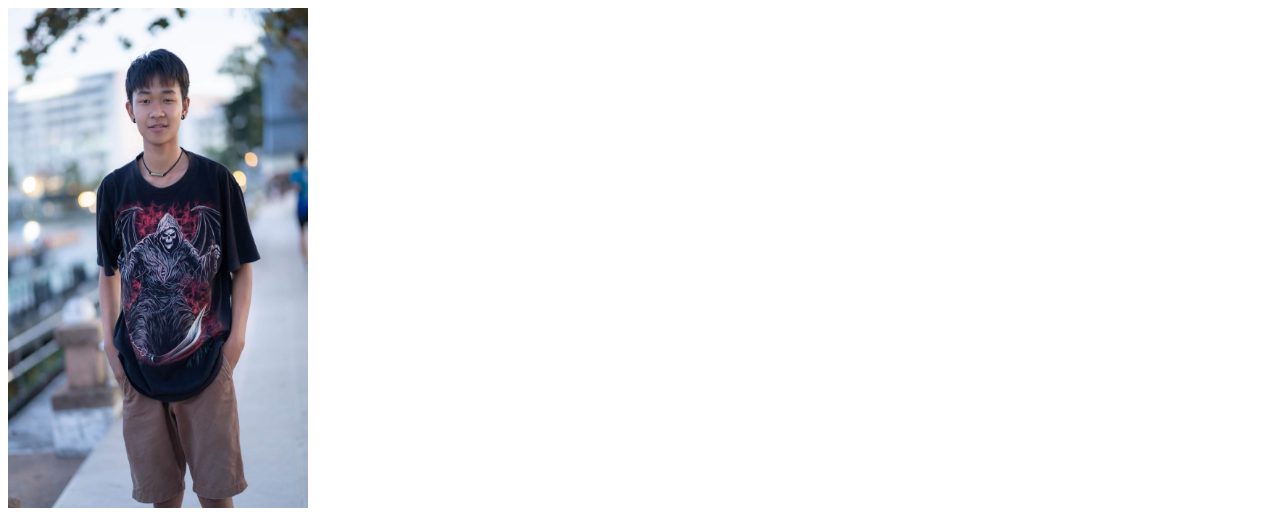
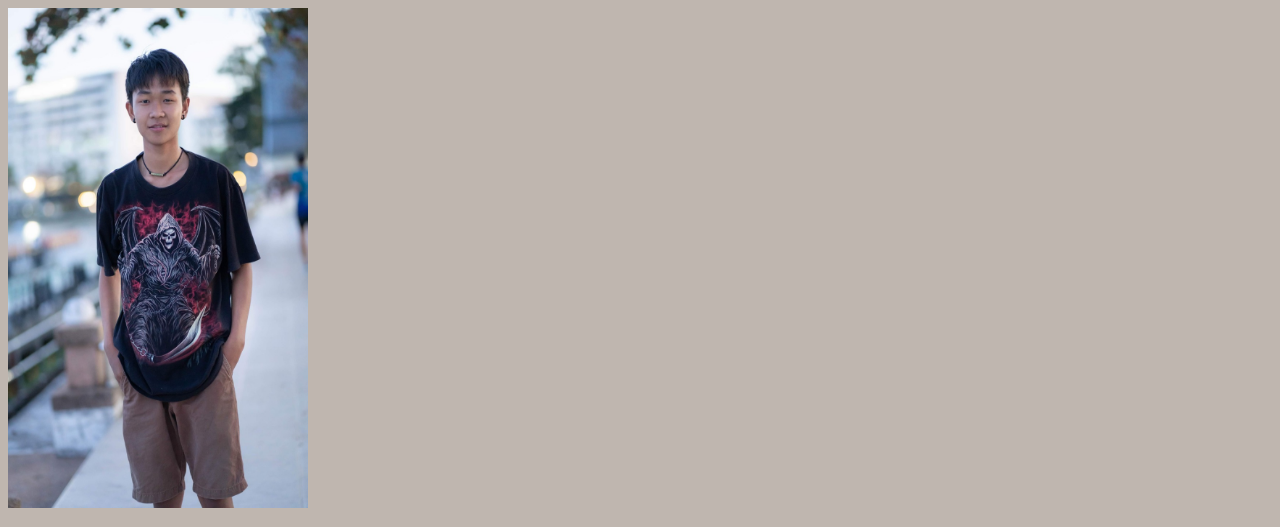
Before and after one commit to Kittikonsaechin/Kittikon-05, a plain HTML site: page work4.html in a window 1280 px wide. Shown: the top 527 px of the page. Drawn offline with Linux system fonts and the light colour scheme.

Commit message:
Add files via upload

```diff
--- a/work4.html
+++ b/work4.html
@@ -14,7 +14,7 @@
         }
     </style>
 </head>
-<body>
+<body style="background-color:#bfb6af;">
 
     <img src="images/IMG_7728.JPG" width="300" height="500">
     <h1>นายกิตติกร แซ่ฉิน เลขที่ 5ชั้น 5/6</h1>
```
